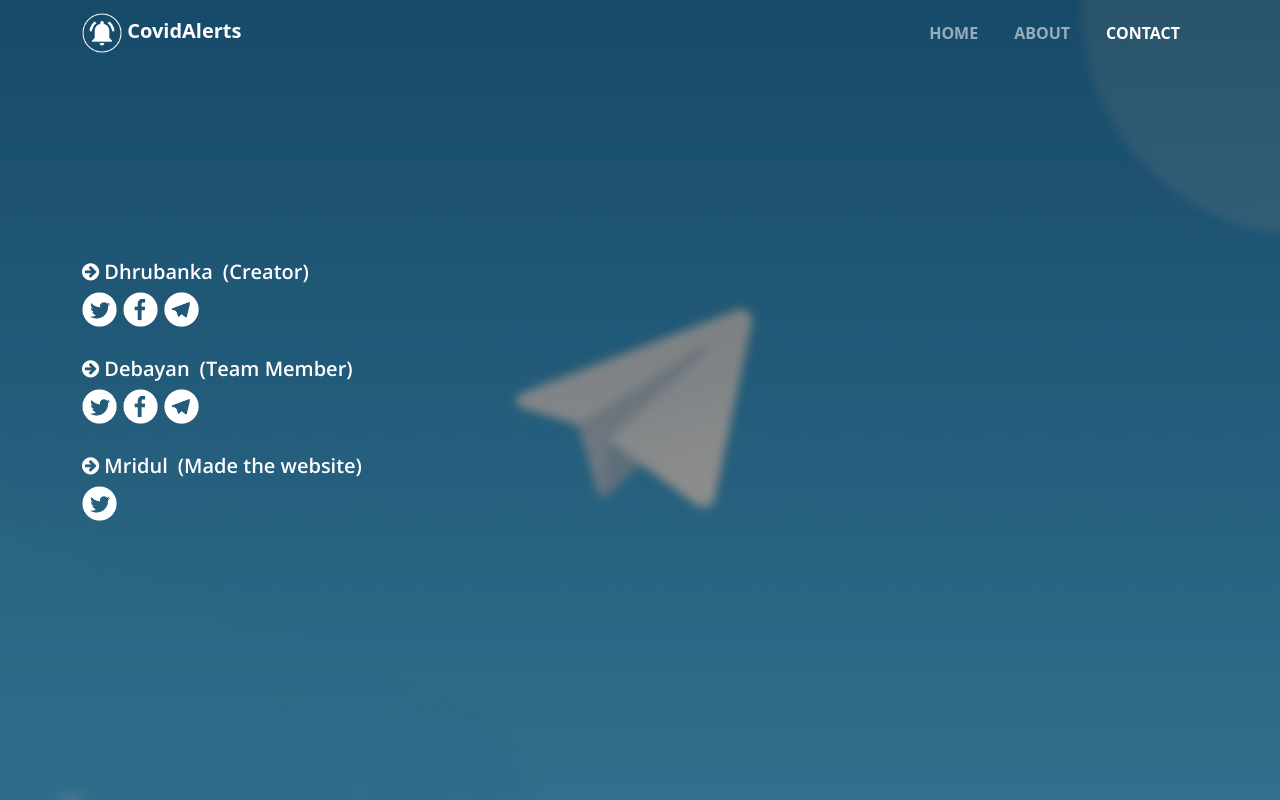
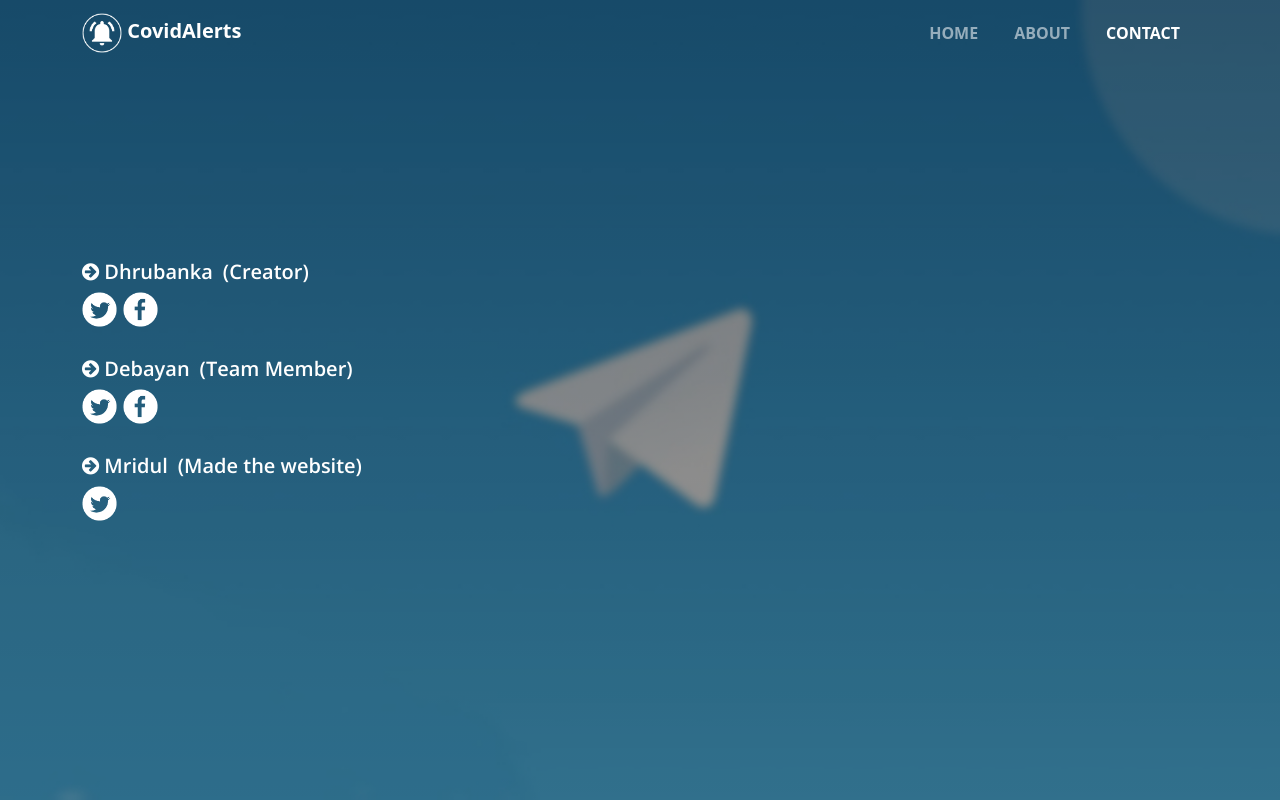
Before and after one commit to dhrubanka/covidalerts, a Laravel app: page /contact in a window 1280 px wide. Run offline with Laravel 8, Linux system fonts and the light colour scheme; some libraries are stand-ins or nearby versions.

Commit message:
removed karbi

```diff
--- a/resources/views/contact.blade.php
+++ b/resources/views/contact.blade.php
@@ -74,11 +74,17 @@
                 <div class="col-sm-12">
                     <!--  <i style="font-size: 40px; padding-right: 5px;" class="fa fa-twitter-square" aria-hidden="true"></i> <i style="font-size: 40px; padding-right: 5px;" class="fa fa-twitter-square" aria-hidden="true"></i> -->
                     <h2><i class="fa fa-arrow-circle-right" aria-hidden="true"></i> Dhrubanka&ensp;(Creator)</h2>
-                    <a href="#" target="_blank"><img src="/img/TwitterIcon.png" alt="twitter_icon" style="width: 35px; height: 35px; margin-right: 2px;"></a> <a href="#" target="_blank"><img src="/img/FacebookIcon.png" alt="twitter_icon" style="width: 35px; height: 35px; margin-right: 2px;" ></a> <a href="#" target="_blank"><img src="/img/TelegramIconTwo.png" alt="twitter_icon" style="width: 35px; height: 35px; margin-right: 2px;"></a>
+                    <a href="https://twitter.com/dhrubanka7" target="_blank"><img src="/img/TwitterIcon.png" alt="twitter_icon" style="width: 35px; height: 35px; margin-right: 2px;"></a>
+                    <a href="https://www.facebook.com/idhrubanka/" target="_blank"><img src="/img/FacebookIcon.png" alt="twitter_icon" style="width: 35px; height: 35px; margin-right: 2px;" ></a>
+
+
                     <h2><i class="fa fa-arrow-circle-right" aria-hidden="true"></i> Debayan&ensp;(Team Member)</h2>
-                    <a href="#" target="_blank"><img src="/img/TwitterIcon.png" alt="twitter_icon" style="width: 35px; height: 35px; margin-right: 2px;"></a> <a href="#" target="_blank"><img src="/img/FacebookIcon.png" alt="twitter_icon" style="width: 35px; height: 35px; margin-right: 2px;" ></a> <a href="#" target="_blank"><img src="/img/TelegramIconTwo.png" alt="twitter_icon" style="width: 35px; height: 35px; margin-right: 2px;"></a>
+                    <a href="#" target="_blank"><img src="/img/TwitterIcon.png" alt="twitter_icon" style="width: 35px; height: 35px; margin-right: 2px;"></a>
+                    <a href="https://www.facebook.com/debayan.chakravorty" target="_blank"><img src="/img/FacebookIcon.png" alt="twitter_icon" style="width: 35px; height: 35px; margin-right: 2px;" ></a>
+
+
                     <h2><i class="fa fa-arrow-circle-right" aria-hidden="true"></i> Mridul&ensp;(Made the website)</h2>
-                    <a href="#" target="_blank"><img src="/img/TwitterIcon.png" alt="twitter_icon" style="width: 35px; height: 35px; margin-right: 2px;"></a>
+                    <a href="https://twitter.com/mridul1024" target="_blank"><img src="/img/TwitterIcon.png" alt="twitter_icon" style="width: 35px; height: 35px; margin-right: 2px;"></a>
                 </div>
             </div>
         </div>
```
